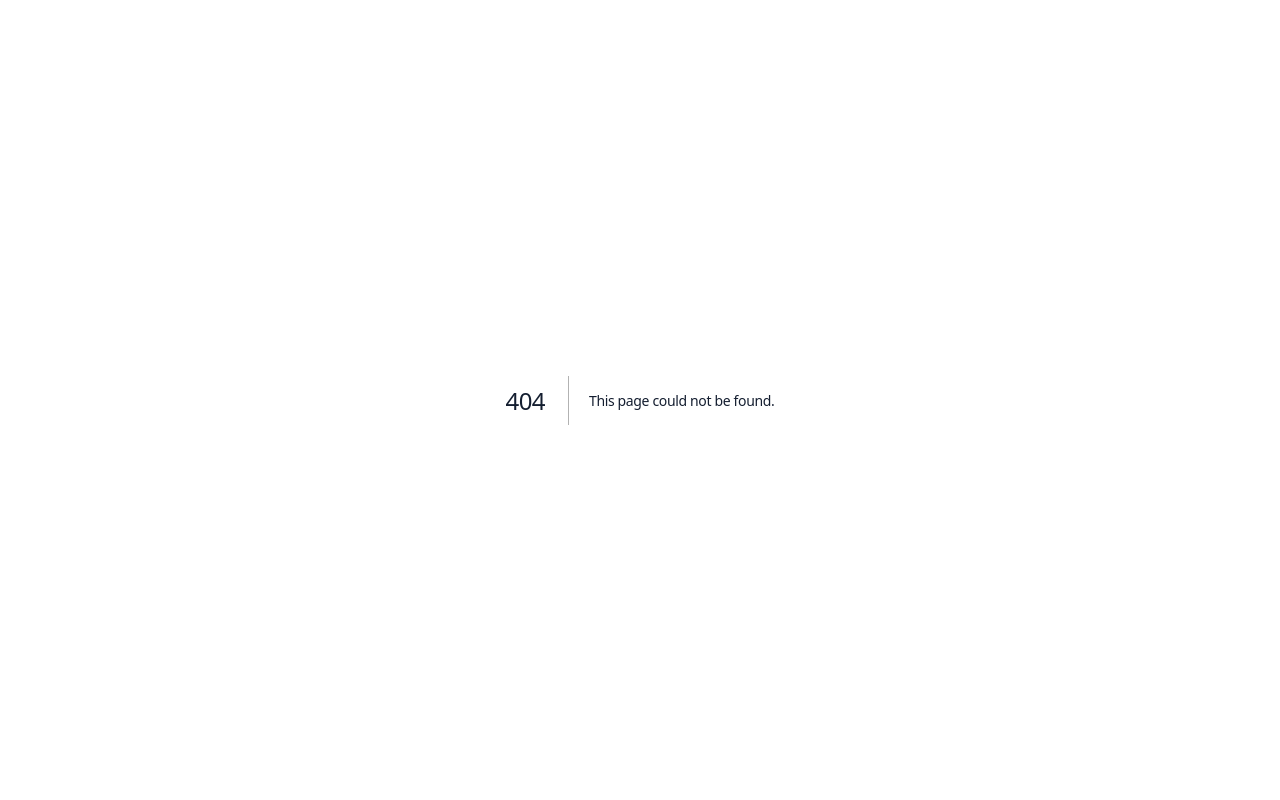
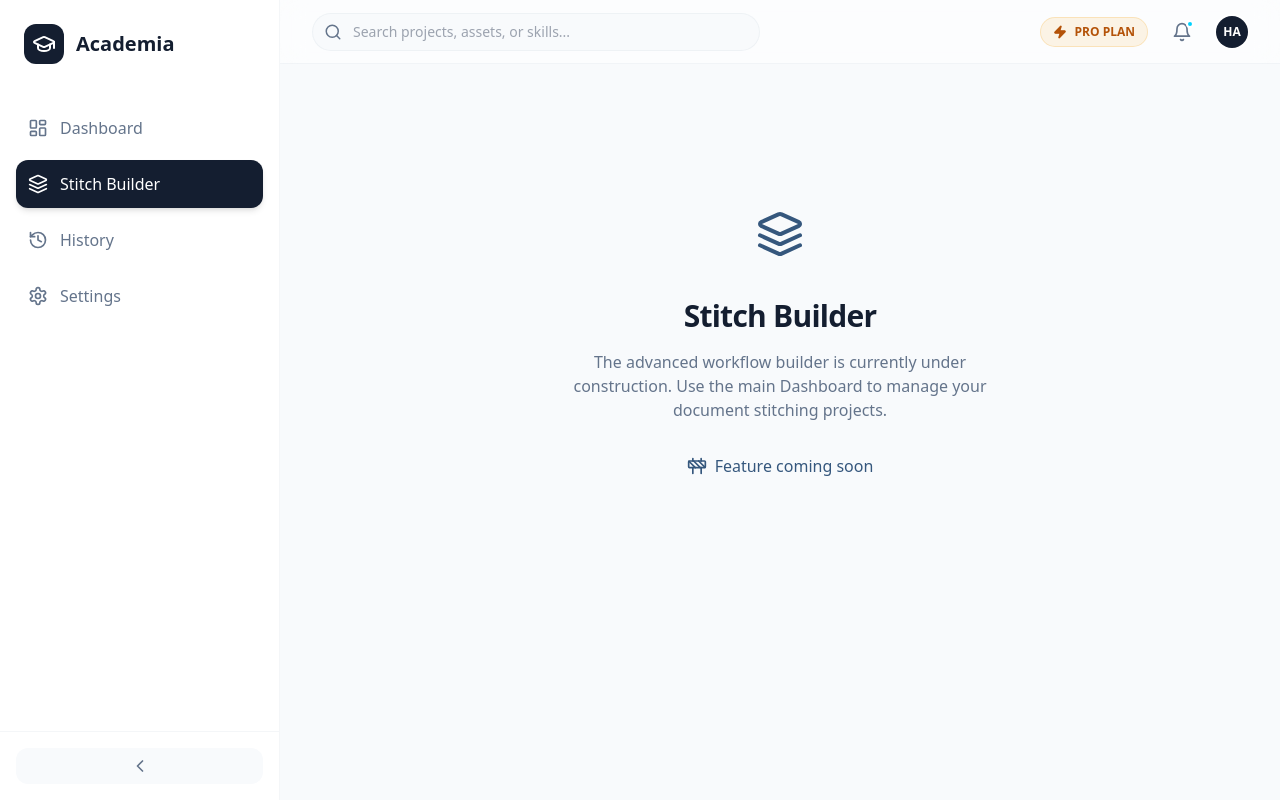
Before and after one commit to hasnain-ali392/Academia, a Next.js app: page /workspace/builder in a window 1280 px wide. Before the commit this address had no page. Built offline with nearby package versions, Linux system fonts and the light colour scheme.

Commit message:
feat: add placeholder pages for builder, history, and settings modules

```diff
--- /dev/null
+++ b/src/app/workspace/builder/page.tsx
@@ -0,0 +1,32 @@
+"use client";
+import React from 'react';
+import { motion } from 'framer-motion';
+import { Layers, Construction } from 'lucide-react';
+import { PageWrapper } from '@/components/layout/PageWrapper';
+
+export default function BuilderPage() {
+  return (
+    <PageWrapper>
+      <div className="flex flex-col items-center justify-center min-h-[60vh] text-center px-4">
+        <motion.div
+          initial={{ opacity: 0, scale: 0.8 }}
+          animate={{ opacity: 1, scale: 1 }}
+          className="p-4 rounded-full bg-stitch-secondary/10 text-stitch-secondary mb-6"
+        >
+          <Layers size={48} />
+        </motion.div>
+        <h1 className="text-3xl font-display font-bold text-stitch-primary mb-4">
+          Stitch Builder
+        </h1>
+        <p className="text-stitch-text-muted max-w-md mx-auto mb-8">
+          The advanced workflow builder is currently under construction.
+          Use the main Dashboard to manage your document stitching projects.
+        </p>
+        <div className="flex items-center gap-2 text-stitch-secondary font-medium">
+          <Construction size={20} />
+          <span>Feature coming soon</span>
+        </div>
+      </div>
+    </PageWrapper>
+  );
+}
--- /dev/null
+++ b/src/app/workspace/history/page.tsx
@@ -0,0 +1,32 @@
+"use client";
+import React from 'react';
+import { motion } from 'framer-motion';
+import { Clock, History } from 'lucide-react';
+import { PageWrapper } from '@/components/layout/PageWrapper';
+
+export default function HistoryPage() {
+  return (
+    <PageWrapper>
+      <div className="flex flex-col items-center justify-center min-h-[60vh] text-center px-4">
+        <motion.div
+          initial={{ opacity: 0, scale: 0.8 }}
+          animate={{ opacity: 1, scale: 1 }}
+          className="p-4 rounded-full bg-stitch-secondary/10 text-stitch-secondary mb-6"
+        >
+          <History size={48} />
+        </motion.div>
+        <h1 className="text-3xl font-display font-bold text-stitch-primary mb-4">
+          Project History
+        </h1>
+        <p className="text-stitch-text-muted max-w-md mx-auto mb-8">
+          Historical project tracking is coming soon.
+          Use the main Dashboard to manage your active document stitching projects.
+        </p>
+        <div className="flex items-center gap-2 text-stitch-secondary font-medium">
+          <Clock size={20} />
+          <span>Feature coming soon</span>
+        </div>
+      </div>
+    </PageWrapper>
+  );
+}
--- /dev/null
+++ b/src/app/workspace/settings/page.tsx
@@ -0,0 +1,32 @@
+"use client";
+import React from 'react';
+import { motion } from 'framer-motion';
+import { Settings, Tool } from 'lucide-react';
+import { PageWrapper } from '@/components/layout/PageWrapper';
+
+export default function SettingsPage() {
+  return (
+    <PageWrapper>
+      <div className="flex flex-col items-center justify-center min-h-[60vh] text-center px-4">
+        <motion.div
+          initial={{ opacity: 0, scale: 0.8 }}
+          animate={{ opacity: 1, scale: 1 }}
+          className="p-4 rounded-full bg-stitch-secondary/10 text-stitch-secondary mb-6"
+        >
+          <Settings size={48} />
+        </motion.div>
+        <h1 className="text-3xl font-display font-bold text-stitch-primary mb-4">
+          Settings
+        </h1>
+        <p className="text-stitch-text-muted max-w-md mx-auto mb-8">
+          Advanced project and workspace settings are coming soon.
+          Use the main Dashboard to manage your active document stitching projects.
+        </p>
+        <div className="flex items-center gap-2 text-stitch-secondary font-medium">
+          <Tool size={20} />
+          <span>Feature coming soon</span>
+        </div>
+      </div>
+    </PageWrapper>
+  );
+}
```
